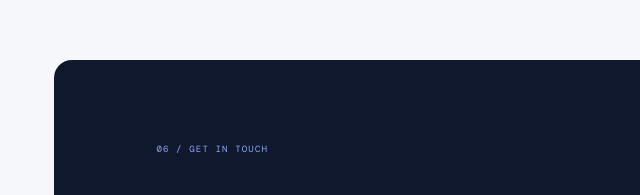
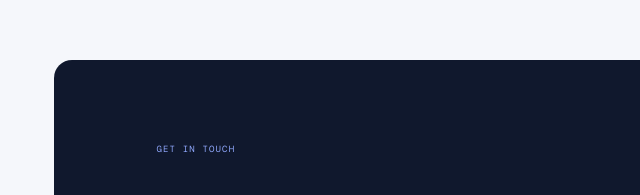
Before and after one commit to viveksen-123/portfolio, a plain HTML site: page index.html in a window 1280 px wide. Shown: the part 4740-4935 px from the top of the page, 10-650 px from the left. Drawn offline with nearby package versions, Linux system fonts and the light colour scheme.

Commit message:
Update index.html

```diff
--- a/index.html
+++ b/index.html
@@ -118,7 +118,7 @@
 
     <section class="contact-section section-wrap" id="contact">
       <div class="contact-orb"></div>
-      <span class="section-index">06 / GET IN TOUCH</span>
+      <span class="section-index">GET IN TOUCH</span>
       <h2>Have an idea?<br><span class="gradient-text">Let's build it.</span></h2>
       <p>I'm open to software development opportunities, internships, collaborations and interesting conversations.</p>
       <a class="button button-light" href="mailto:vivekkumarsen676@gmail.com">Email me <span>↗</span></a>
```
